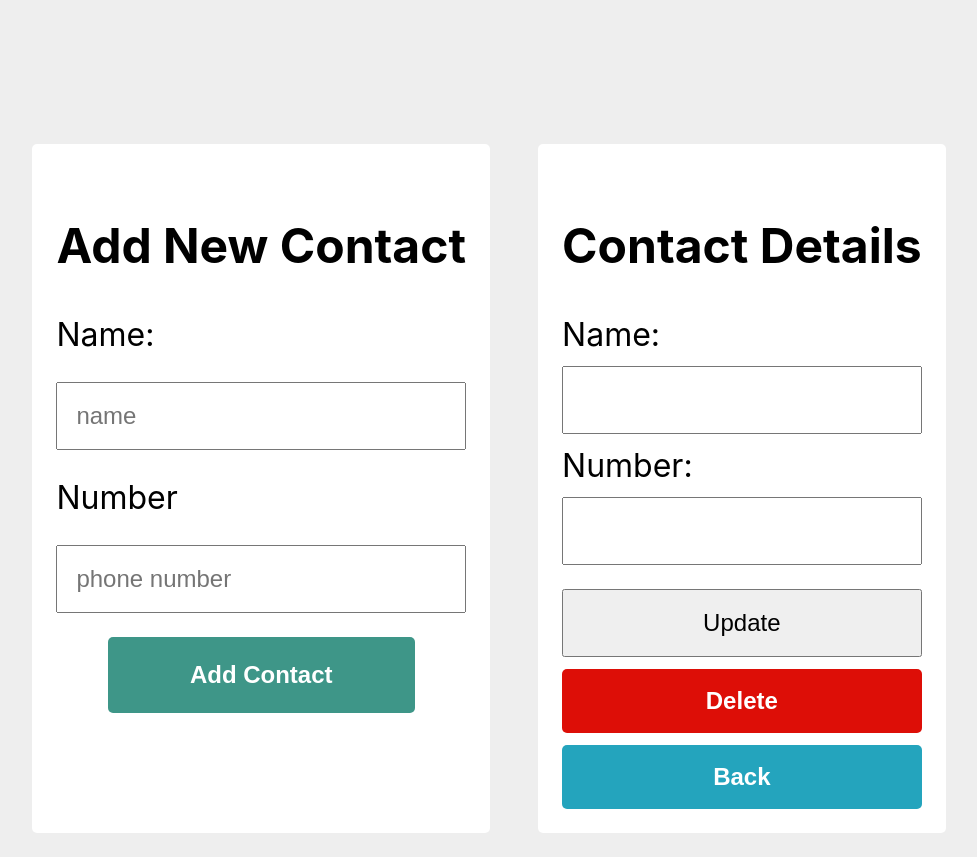
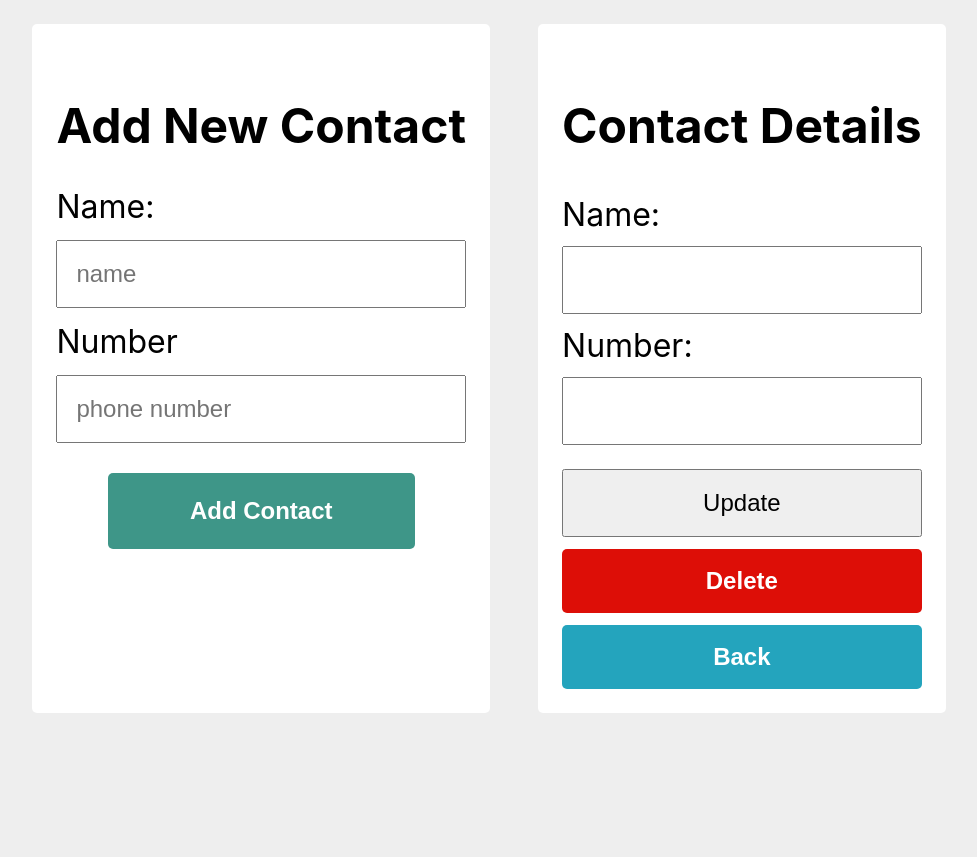
Before and after one commit to katnaps/contactslist, a React (Create React App) app: page /contacts/1 in a window 1280 px wide. Shown: the whole page, without its empty margins (151-1128 px from the left). After the commit the page ends 800 px from the top, so only its background shows below. Built offline with nearby package versions, Linux system fonts and the light colour scheme; no server answers.

Commit message:
fixed styling

```diff
--- a/src/App.css
+++ b/src/App.css
@@ -12,8 +12,6 @@
 
 .container-content {
   display: flex;
-  position: relative;
-  top: 15vh;
   justify-content: center;
 
 }
@@ -34,7 +32,7 @@
 }
 
 .add-contents > * {
-  margin: 0.5em 0;
+  margin: 0.25em 0;
 
 }
 
@@ -42,6 +40,7 @@
   align-self: center;
   width: 75%;
   padding: 1em;
+  margin: 1em 0;
   font-size: 1.5em;
   font-weight: bold;
   border: 0;
@@ -53,8 +52,8 @@
 /* Contact List Styling */
 .contact-container {
   background-color: #fff;
-  margin: 2em;
-  padding: 2em;
+  margin: 1.5em;
+  padding: 1.5em;
   border-radius: 5px;
 }
 
@@ -71,7 +70,6 @@
 }
 
 .contact-list span {
-
   display: inline-block;
   float: right;
   margin: 0 0 0 0.5em;
@@ -81,12 +79,16 @@
   display: inline;
 }
 
+.contact-list a {
+  align-self: center;
+  width: 75%;
+}
+
 .link {
   margin-top: 0.5em;
-  align-self: center;
   width: 100%;
   padding: 1em;
-  font-size: 1em;
+  font-size: 0.75em;
   font-weight: bold;
   border: 0;
   background-color: #24a4bd;
@@ -117,7 +119,7 @@ input {
 
 
 p, span {
-  font-size: 2em;
+  font-size: 1.5em;
   text-align: center;
 }
 
@@ -237,9 +239,11 @@ button {
   .container-content {
     display: block;
     margin: 0 1.5em;
-    top: 0;
   }
 
+  .link {
+    font-size: 1em;
+  }
 }
 
 @media screen and (max-width: 425px) {
```
